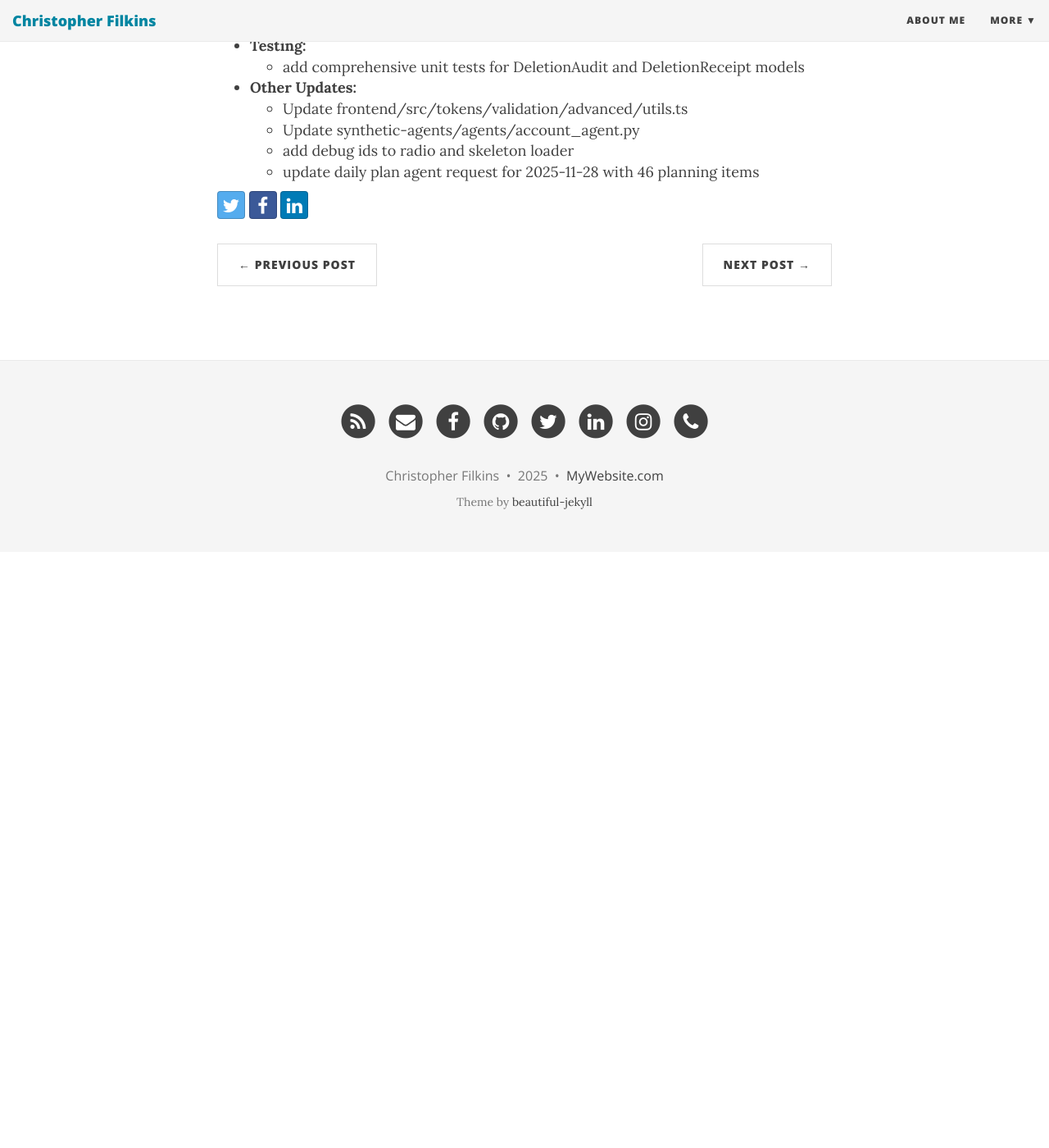
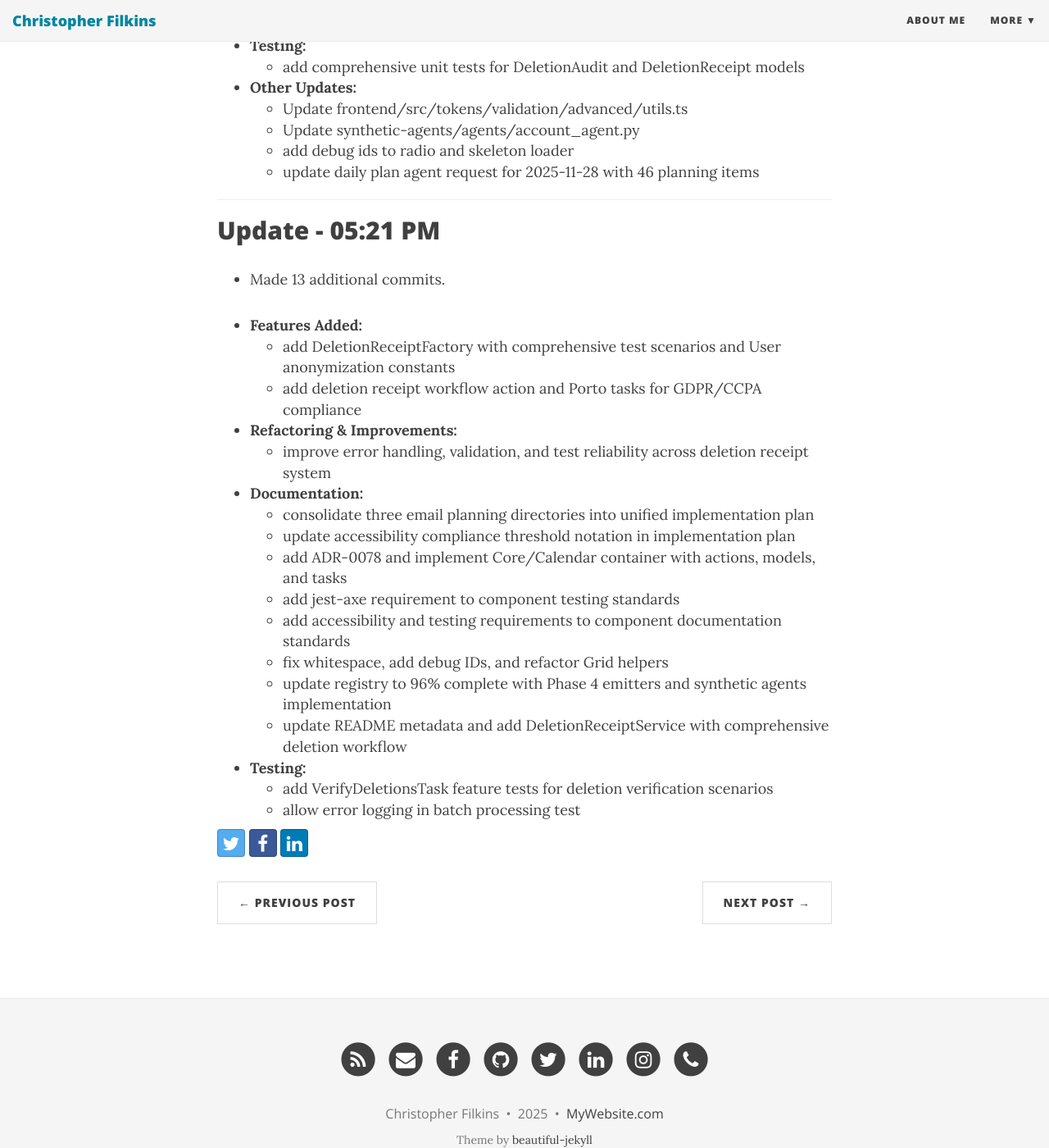
Before and after one commit to filchyboy/filchyboy.github.io, a Jekyll site: the page built from _posts/2025-11-28-building-new-features.md, in a window 1280 px wide and 1400 px high, scrolled down 1026 px. Shown: the whole window at 82% size. Built offline with Jekyll 4.4.1, drawn with Linux system fonts in a browser that asks for light colours; nearby versions of some CDN libraries; before the commit the page ends 1699 px from its top, so only the background shows below that; some of the changed text lies outside the part shown.

Commit message:
Update build-in-public update: building-new-features

```diff
--- a/_posts/2025-11-28-building-new-features.md
+++ b/_posts/2025-11-28-building-new-features.md
@@ -42,4 +42,33 @@
   * add debug ids to radio and skeleton loader
   * update daily plan agent request for 2025-11-28 with 46 planning items
 
-<!-- last-commit: 73c5e8a8598d4b8b0608b9cc95f93b943fcde963 -->
+
+---
+
+## Update - 05:21 PM
+
+* Made 13 additional commits.
+
+
+* **Features Added:**
+  * add DeletionReceiptFactory with comprehensive test scenarios and User anonymization constants
+  * add deletion receipt workflow action and Porto tasks for GDPR/CCPA compliance
+
+* **Refactoring & Improvements:**
+  * improve error handling, validation, and test reliability across deletion receipt system
+
+* **Documentation:**
+  * consolidate three email planning directories  into unified implementation plan
+  * update accessibility compliance threshold notation in implementation plan
+  * add ADR-0078 and implement Core/Calendar container with actions, models, and tasks
+  * add jest-axe requirement to component testing standards
+  * add accessibility and testing requirements to component documentation standards
+  * fix whitespace, add debug  IDs, and refactor Grid helpers
+  * update registry to 96% complete with Phase 4 emitters and synthetic agents implementation
+  * update README metadata and add DeletionReceiptService with comprehensive deletion workflow
+
+* **Testing:**
+  * add VerifyDeletionsTask feature tests  for deletion verification scenarios
+  * allow error logging in batch processing test
+
+<!-- last-commit: c1997b423434d99d7804547b483f864e80976f29 -->
```
Also changed, not shown: other parts of _posts/2025-11-28-building-new-features.md (+1 -1 lines).
